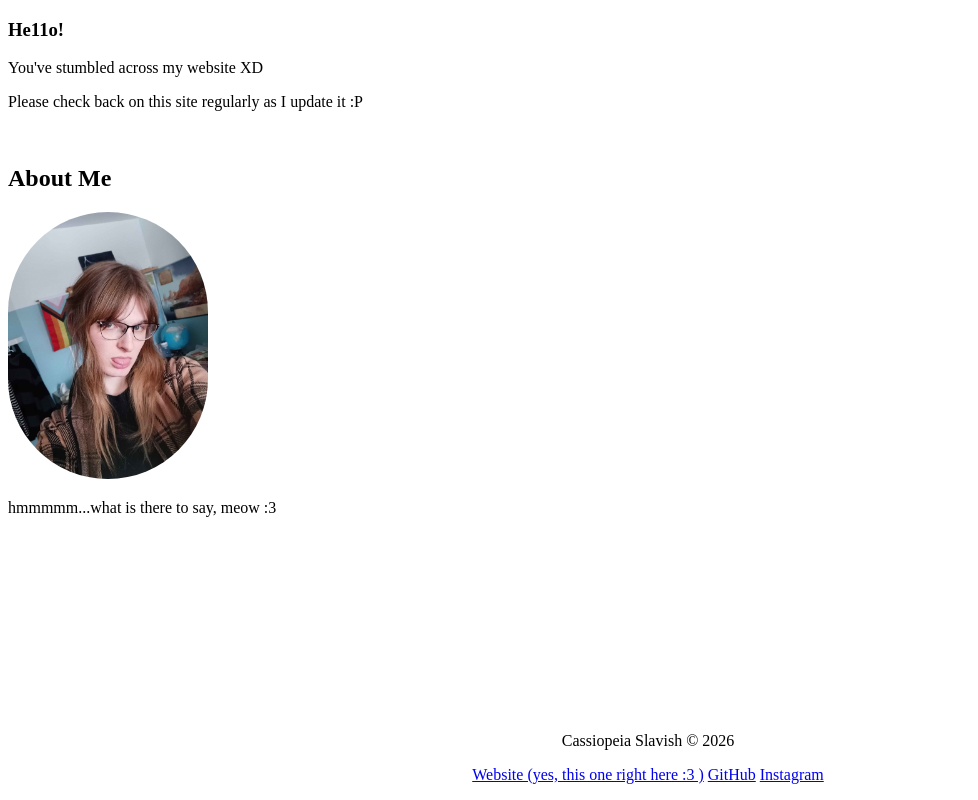
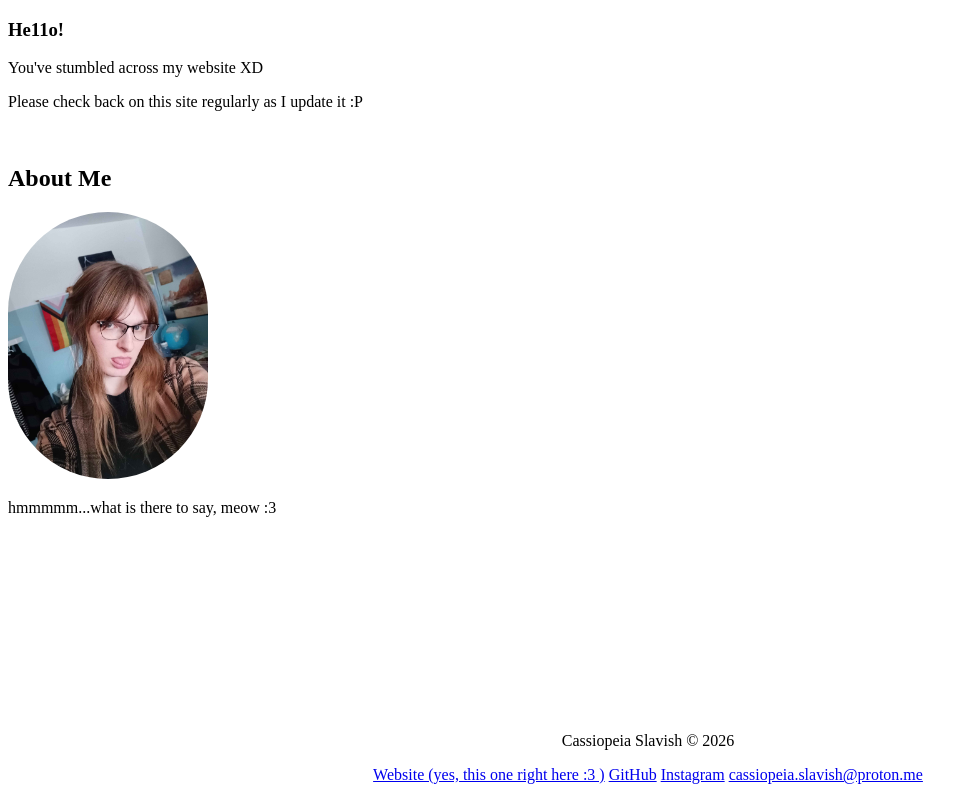
Before and after one commit to Quynin/quynin.github.io, a plain HTML site: page index.html in a window 1280 px wide. Shown: the whole page, without its empty margins (0-978 px from the left). Drawn offline with Linux system fonts and the light colour scheme.

Commit message:
email linkle! :3

```diff
--- a/index.html
+++ b/index.html
@@ -44,6 +44,7 @@
                 <a href="https://quynin.github.io/">Website (yes, this one right here :3 )</a>
                 <a href="https://github.com/Quynin?tab=repositories">GitHub</a>
                 <a href="https://www.instagram.com/cass.constellation">Instagram</a>
+                <a href="mailto:cassiopeia.slavish@proton.me">cassiopeia.slavish@proton.me</a>
             </p>
         </div>
     </footer>
```
